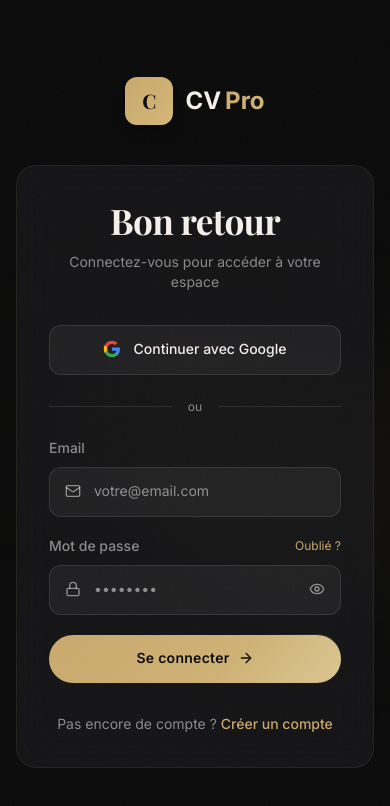
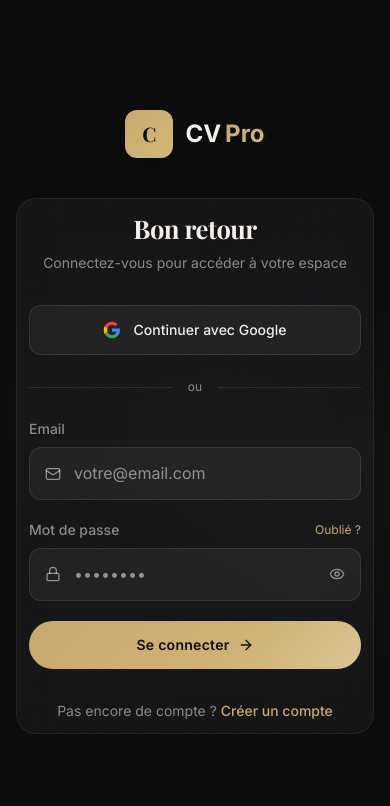
Before and after one commit to rahmaneking-sudo/cvpro, a React (Vite) app in the folder client/: page /login in a window 390 px wide. Shown: the top 806 px of the page. Built offline with nearby package versions, Linux system fonts and the light colour scheme; no server answers; a web font is replaced by a local one.

Commit message:
Comprehensive mobile responsiveness fix: all form grids, inputs, demographics, buttons across CV, Portfolio, Media Kit, Cover Letter editors

```diff
--- a/client/src/components/cv/CVEditor.jsx
+++ b/client/src/components/cv/CVEditor.jsx
@@ -81,8 +81,8 @@
   }, [countryCode]);
 
   return (
-    <div className="flex gap-3 mb-3 items-end bg-white/5 p-4 rounded-xl border border-white/10">
-      <div className="flex-1">
+    <div className="flex flex-wrap sm:flex-nowrap gap-3 mb-3 items-end bg-white/5 p-4 rounded-xl border border-white/10">
+      <div className="flex-1 min-w-[140px]">
         <label className="text-[10px] uppercase tracking-widest text-[var(--color-white-muted)] mb-1.5 block">Pays</label>
         <select
           value={countryCode}
@@ -104,7 +104,7 @@
         </select>
       </div>
 
-      <div className="flex-1">
+      <div className="flex-1 min-w-[140px]">
         <label className="text-[10px] uppercase tracking-widest text-[var(--color-white-muted)] mb-1.5 block">Région / Ville</label>
         <select
           value={demo.city || ''}
@@ -672,8 +672,8 @@
               <span className="w-7 h-7 rounded-lg bg-[rgba(201,169,110,0.15)] flex items-center justify-center text-xs text-[var(--color-champagne)] font-bold">1</span>
               Informations personnelles
             </h3>
-            <div className="grid grid-cols-2 gap-4">
-              <div className="col-span-2 flex gap-4">
+            <div className="grid grid-cols-1 sm:grid-cols-2 gap-4">
+              <div className="col-span-1 sm:col-span-2 flex gap-4">
                 <div className="flex-1">
                   <label className={labelClass}>Nom complet *</label>
                   <input type="text" value={cvData.fullName} onChange={e => updateField('fullName', e.target.value)} placeholder="Abdou Diallo" className={inputClass} />
@@ -705,7 +705,7 @@
                   </label>
                 </div>
               </div>
-              <div className="col-span-2">
+              <div className="col-span-1 sm:col-span-2">
                 <label className={labelClass}>Titre du poste *</label>
                 <input type="text" value={cvData.jobTitle} onChange={e => updateField('jobTitle', e.target.value)} placeholder="Product Manager Senior" className={inputClass} />
               </div>
@@ -725,7 +725,7 @@
                 <label className={labelClass}>Site web</label>
                 <input type="url" value={cvData.website} onChange={e => updateField('website', e.target.value)} placeholder="https://..." className={inputClass} />
               </div>
-              <div className="col-span-2">
+              <div className="col-span-1 sm:col-span-2">
                 <label className={labelClass}>LinkedIn</label>
                 <input type="url" value={cvData.linkedin} onChange={e => updateField('linkedin', e.target.value)} placeholder="https://linkedin.com/in/..." className={inputClass} />
               </div>
@@ -766,20 +766,20 @@
                   <span className="w-7 h-7 rounded-lg bg-[rgba(201,169,110,0.15)] flex items-center justify-center text-xs text-[var(--color-champagne)] font-bold">2</span>
                   Destinataire
                 </h3>
-                <div className="grid grid-cols-2 gap-4">
-                  <div className="col-span-2">
+                <div className="grid grid-cols-1 sm:grid-cols-2 gap-4">
+                  <div className="col-span-1 sm:col-span-2">
                     <label className={labelClass}>Nom de l'entreprise *</label>
                     <input type="text" value={cvData.recipientCompany} onChange={e => updateField('recipientCompany', e.target.value)} placeholder="Entreprise XYZ" className={inputClass} />
                   </div>
-                  <div className="col-span-2">
+                  <div className="col-span-1 sm:col-span-2">
                     <label className={labelClass}>Personne à contacter / Service</label>
                     <input type="text" value={cvData.recipientName} onChange={e => updateField('recipientName', e.target.value)} placeholder="M. le Directeur des Ressources Humaines" className={inputClass} />
                   </div>
-                  <div className="col-span-2">
+                  <div className="col-span-1 sm:col-span-2">
                     <label className={labelClass}>Adresse de l'entreprise</label>
                     <input type="text" value={cvData.recipientAddress} onChange={e => updateField('recipientAddress', e.target.value)} placeholder="123 Rue de l'Innovation" className={inputClass} />
                   </div>
-                  <div className="col-span-2">
+                  <div className="col-span-1 sm:col-span-2">
                     <label className={labelClass}>Ville du destinataire</label>
                     <input type="text" value={cvData.recipientCity} onChange={e => updateField('recipientCity', e.target.value)} placeholder="Dakar, Sénégal" className={inputClass} />
                   </div>
@@ -887,7 +887,7 @@
                     </button>
                   )}
                 </div>
-                <div className="grid grid-cols-2 gap-3">
+                <div className="grid grid-cols-1 sm:grid-cols-2 gap-3">
                   <div>
                     <label className={labelClass}>Entreprise *</label>
                     <input type="text" value={exp.company} onChange={e => updateExperience(idx, 'company', e.target.value)} placeholder="Google" className={inputClass} />
@@ -904,7 +904,7 @@
                     <label className={labelClass}>Fin</label>
                     <input type="text" value={exp.endDate} onChange={e => updateExperience(idx, 'endDate', e.target.value)} placeholder="Présent" className={inputClass} />
                   </div>
-                  <div className="col-span-2 relative">
+                  <div className="col-span-1 sm:col-span-2 relative">
                     <label className={labelClass}>Description</label>
                     <textarea
                       value={exp.description}
@@ -992,7 +992,7 @@
                   <span className="w-7 h-7 rounded-lg bg-[rgba(201,169,110,0.15)] flex items-center justify-center text-xs text-[var(--color-champagne)] font-bold">3</span>
                   Statistiques Réseaux Sociaux
                 </h3>
-                <div className="grid grid-cols-2 gap-4">
+                <div className="grid grid-cols-1 sm:grid-cols-2 gap-4">
                   <div>
                     <label className={labelClass}>Abonnés Instagram</label>
                     <input type="text" value={cvData.socialStats?.instagram || ''} onChange={e => updateSocialStat('instagram', e.target.value)} placeholder="Ex: 10.5K" className={inputClass} />
--- a/client/src/components/portfolio/PortfolioEditor.jsx
+++ b/client/src/components/portfolio/PortfolioEditor.jsx
@@ -501,7 +501,7 @@
                 <label className={labelClass}>À propos (Bio)</label>
                 <textarea value={data.bio} onChange={e => updateField('bio', e.target.value)} placeholder="Une courte description de votre univers..." className={`${inputClass} min-h-[100px] resize-y`} />
               </div>
-              <div className="grid grid-cols-2 gap-4">
+              <div className="grid grid-cols-1 sm:grid-cols-2 gap-4">
                 <div>
                   <label className={labelClass}>Email</label>
                   <input type="email" value={data.email} onChange={e => updateField('email', e.target.value)} placeholder="contact@studio.com" className={inputClass} />
@@ -577,7 +577,7 @@
                     <label className={labelClass}>Description courte</label>
                     <textarea value={proj.description} onChange={e => updateProject(i, 'description', e.target.value)} className={`${inputClass} min-h-[80px]`} placeholder="Description du projet..." />
                   </div>
-                  <div className="grid grid-cols-2 gap-4">
+                  <div className="grid grid-cols-1 sm:grid-cols-2 gap-4">
                     <div>
                       <label className={labelClass}>Lien vers le projet (URL)</label>
                       <input type="url" value={proj.link} onChange={e => {
--- a/client/src/index.css
+++ b/client/src/index.css
@@ -396,6 +396,54 @@
   .cursor-dot, .cursor-ring {
     display: none;
   }
+
+  /* Prevent any horizontal overflow on mobile */
+  .glass-card,
+  section,
+  form,
+  [class*="grid"] {
+    max-width: 100%;
+    overflow-x: hidden;
+  }
+
+  /* Force text to wrap and not overflow */
+  input,
+  select,
+  textarea {
+    max-width: 100% !important;
+    min-width: 0 !important;
+    font-size: 16px !important; /* Prevents iOS zoom on focus */
+  }
+
+  /* Reduce padding on mobile editors */
+  .glass-card {
+    padding: 12px !important;
+  }
+
+  /* Fix buttons stacking on mobile */
+  .btn-primary,
+  .btn-ghost {
+    padding: 10px 20px;
+    font-size: 0.85rem;
+  }
+
+  /* Ensure word-break on long text */
+  p, span, div, label, td, th {
+    word-break: break-word;
+    overflow-wrap: break-word;
+  }
+}
+
+@media (max-width: 480px) {
+  h1 { font-size: 1.6rem !important; }
+  h2 { font-size: 1.3rem !important; }
+  h3 { font-size: 1.05rem !important; }
+
+  .btn-primary,
+  .btn-ghost {
+    padding: 8px 16px;
+    font-size: 0.8rem;
+  }
 }
 
 /* ========================================
```
